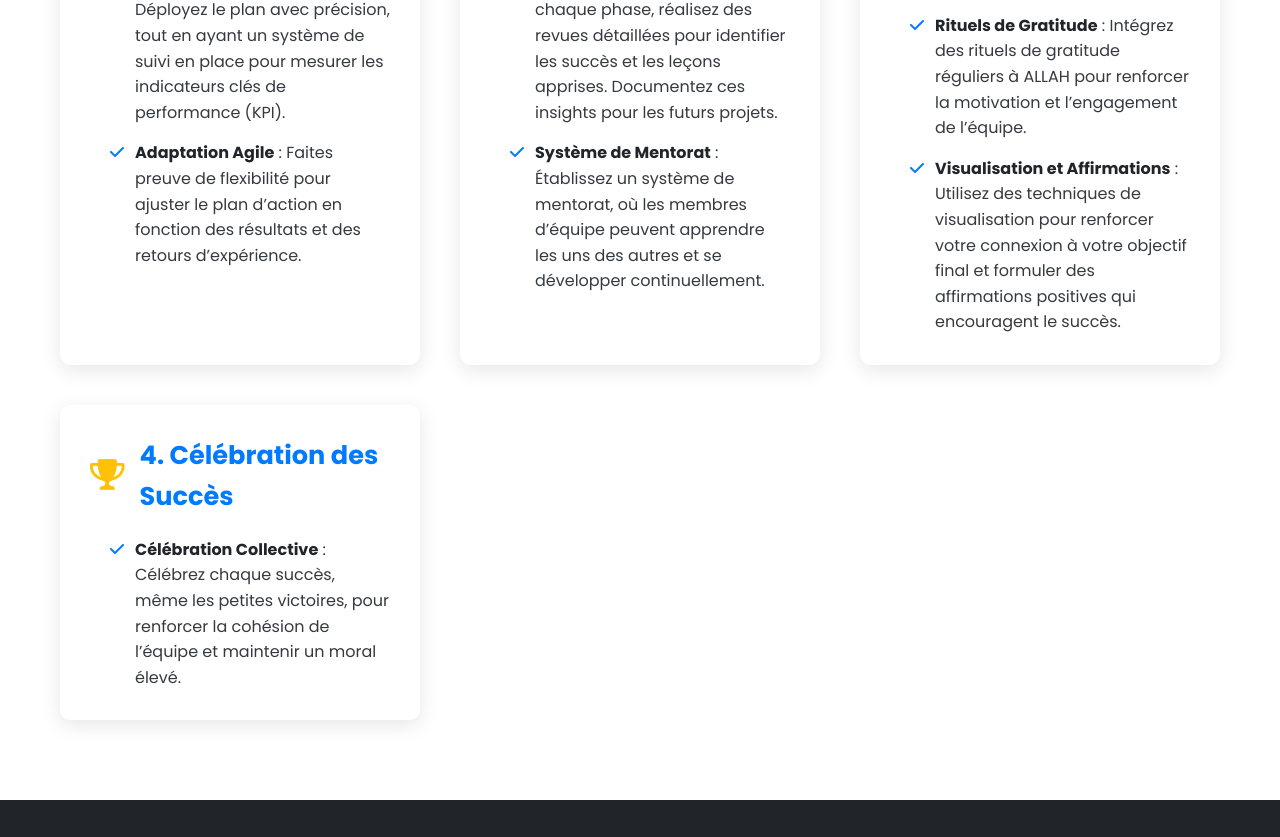
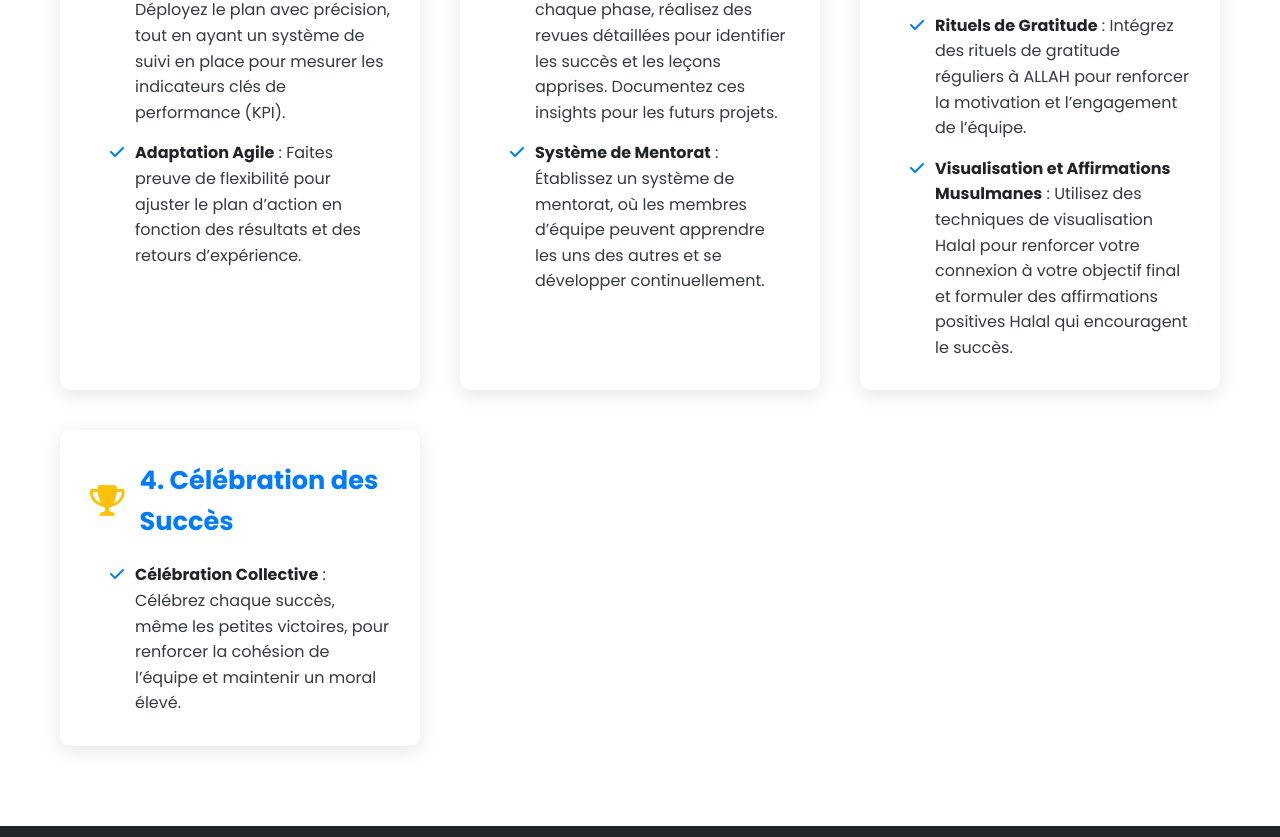
Before and after one commit to TechNerdSam/Methode-SAMYN, a plain HTML site: page index.html in a window 1280 px wide. Shown: the part 3937-4774 px from the top of the page. Drawn offline with Linux system fonts and the light colour scheme.

Commit message:
Update index.html

```diff
--- a/index.html
+++ b/index.html
@@ -132,7 +132,7 @@
                         <h3><i class="fas fa-hand-holding-heart"></i> 3. Pratique Spirituelle et Intentions</h3>
                         <ul>
                             <li><strong>Rituels de Gratitude</strong> : Intégrez des rituels de gratitude réguliers à ALLAH pour renforcer la motivation et l’engagement de l’équipe.</li>
-                            <li><strong>Visualisation et Affirmations</strong> : Utilisez des techniques de visualisation pour renforcer votre connexion à votre objectif final et formuler des affirmations positives qui encouragent le succès.</li>
+                            <li><strong>Visualisation et Affirmations Musulmanes</strong> : Utilisez des techniques de visualisation Halal pour renforcer votre connexion à votre objectif final et formuler des affirmations positives Halal qui encouragent le succès.</li>
                         </ul>
                     </div>
                      <div class="card">
```
